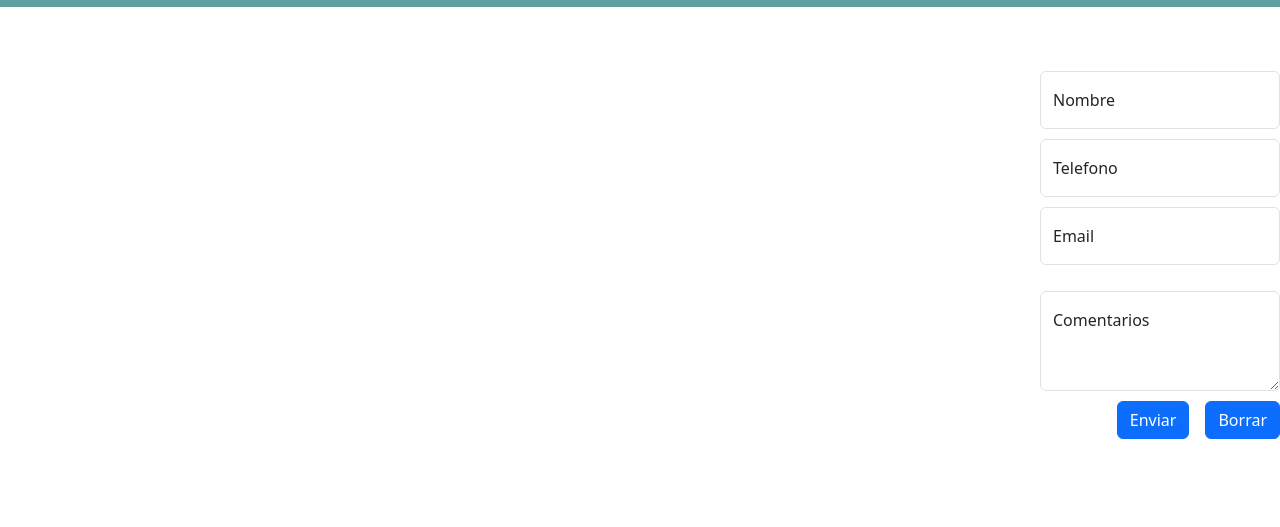
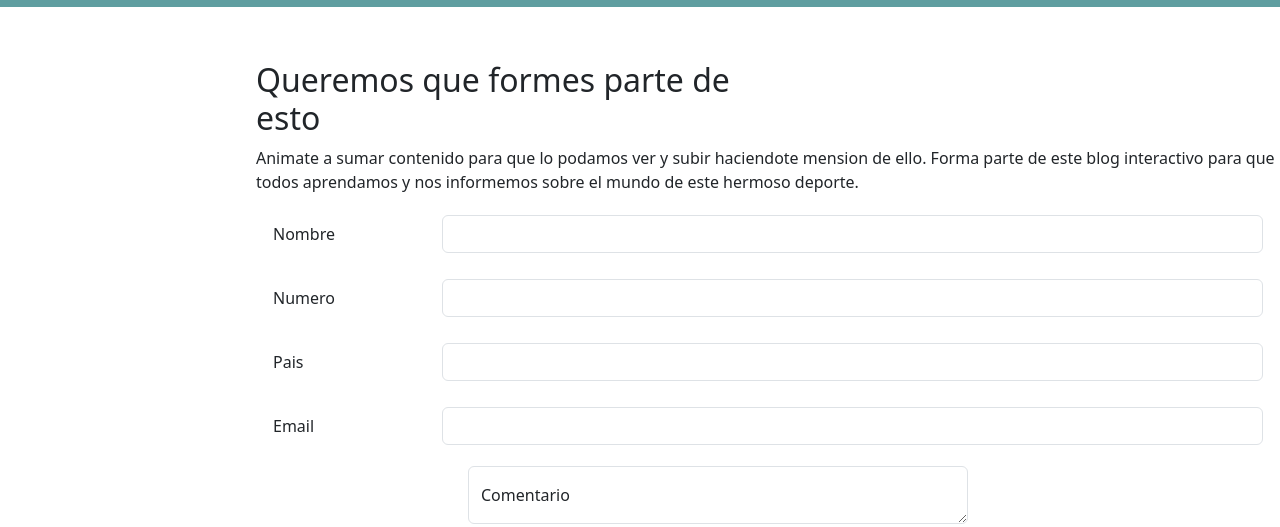
Before and after one commit to SalussoLeo/Mi-primer-repositorio, a plain HTML site: page pags/contactanos.html in a window 1280 px wide. Shown: the part 261-788 px from the top of the page. Drawn offline with Linux system fonts and the light colour scheme.

Commit message:
correccion de bootstrap en contactanos

```diff
--- a/pags/contactanos.html
+++ b/pags/contactanos.html
@@ -33,29 +33,53 @@
     </header>
 
     <main class="form-floating">
-        <form class="formulario" action="" method="post">
-            <div class="form-floating">
-                <input type="nombre" class="form-control" placeholder="Nombre">
-                <label for="floatingPassword">Nombre</label>
+        <h2 class="col-6">Queremos que formes parte de esto</h2>
+        <p class="col-12">Animate a sumar contenido para que lo podamos ver y subir haciendote mension de ello. Forma
+            parte de este blog interactivo para que todos aprendamos y nos informemos sobre el mundo de este hermoso
+            deporte.</p>
+        <div class="container">
+            <form class="mt-3 mb-10">
+                <div class="row mb-3">
+                    <label class="col-2 col-form-label" for="inputname">Nombre</label>
+                    <div class="col-10">
+                        <input type="text" class="form-control" id="inputname">
                     </div>
-            <div class="form-floating">
-                <input type="number" class="form-control" placeholder="Numero">
-                <label for="floatingPassword">Telefono</label>
                 </div>
-            <div class="form-floating mb-3">
-                <input type="email" class="form-control" placeholder="name@example.com">
-                <label for="floatingInput">Email</label>
+                <div class="row mb-3">
+                    <label class="col-2 col-form-label" for="numberinput">Numero</label>
+                    <div class="col-10">
+                        <input type="tel" class="form-control" id="numberinput">
                     </div>
-            <div class="form-floating">
-                <textarea class="form-control" placeholder="Leave a comment here" style="height: 100px"></textarea>
-                <label for="floatingTextarea2">Comentarios</label>
                 </div>
-            <div class="d-grid gap-2 d-md-flex justify-content-md-end">
-                <button class="btn btn-primary me-md-2" type="submit">Enviar</button>
-                <button class="btn btn-primary" type="reset">Borrar</button>
+                <div class="row mb-3">
+                    <label class="col-2 col-form-label" for="countrieinput">Pais</label>
+                    <div class="col-10">
+                        <input type="text" class="form-control" id="countrieinput">
+                    </div>
+                </div>
+                <div class="row mb-3">
+                    <label class="col-2 col-form-label" for="emailimput">Email</label>
+                    <div class="col-10">
+                        <input type="email" class="form-control" id="emailimput">
+                    </div>
+                </div>
+                <div class="col-6 form-floating">
+                    <textarea class="form-control" id="floatingTextarea" placeholder="Escribe tu comentario aqui"></textarea>
+                    <label for="floatingTextarea"> Comentario</label>
+                </div>
+                <div class="row">
+                    <div class="col-3">
+                        <button type="submit" class="btn btn-primary">Enviar</button>
+                    </div>
+                </div>
+                <div class="row mb-10">
+                    <div class="col-3">
+                        <button type="reset" class="btn btn-primary">Borrar</button>
+                    </div>
                 </div>
 
             </form>
+        </div>
     </main>
     <script src="../js/bootstrap.bundle.min.js"></script>
 </body>
```
Lines whose indentation alone changed are shown as unchanged.
